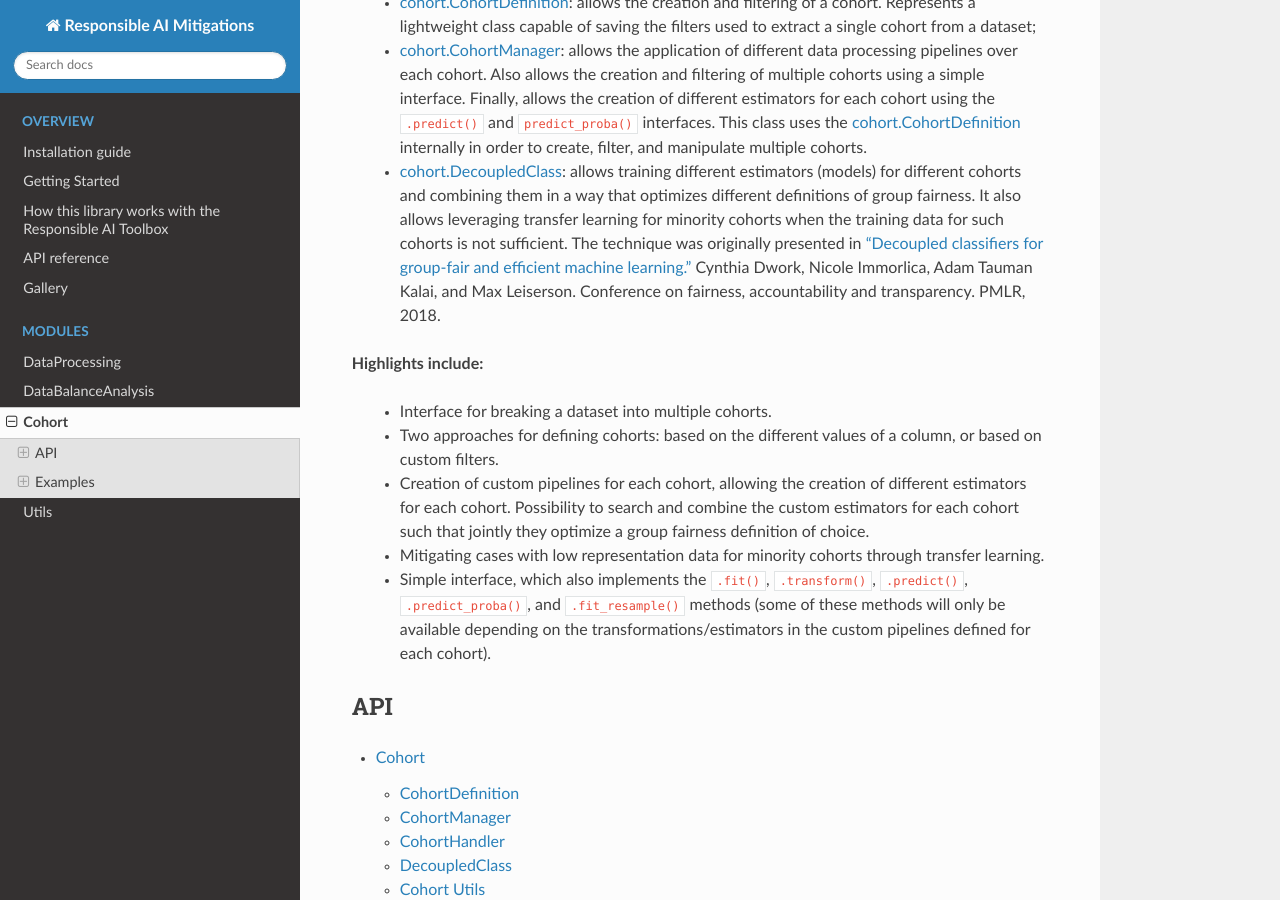
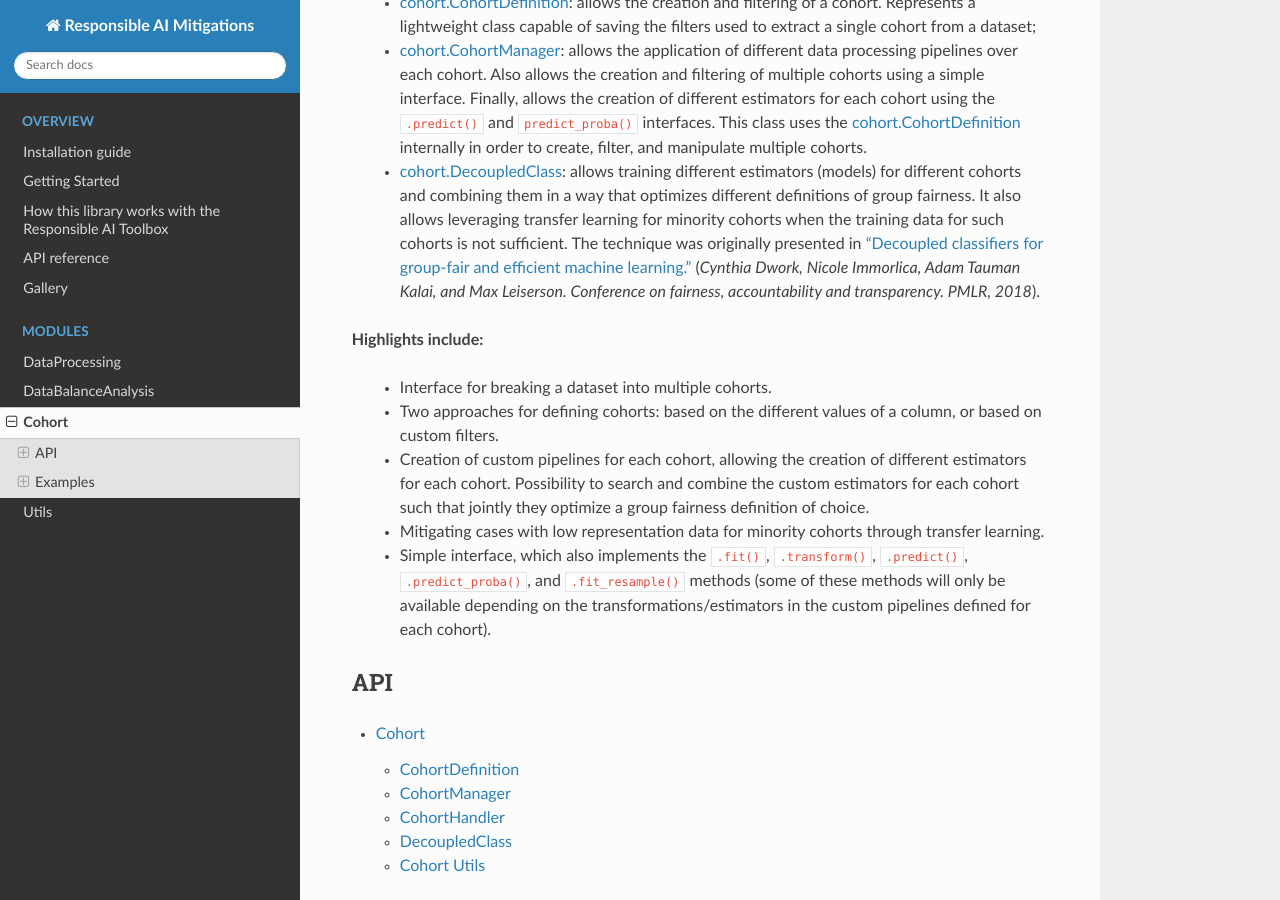
Before and after one commit to microsoft/responsible-ai-toolbox-mitigations, a Sphinx documentation site: the page built from docs/cohort/intro.rst, in a window 1280 px wide and 900 px high, scrolled down 337 px. Built offline with Sphinx 7.4.7 and the Read the Docs theme 2.0.0, drawn with Linux system fonts in a browser that asks for light colours; pages that are not in the unit, such as notebooks, are missing from menus.

```diff
--- a/docs/cohort/intro.rst
+++ b/docs/cohort/intro.rst
@@ -22,8 +22,8 @@ for a more in-depth analysis of this problem. The classes available in this modu
       leveraging transfer learning for minority cohorts when the training data for such cohorts is not sufficient.
       The technique was originally presented in `"Decoupled classifiers for group-fair and efficient machine
       learning." <https://www.microsoft.com/en-us/research/publication/decoupled-classifiers-for-group-fair-and-efficient-machine-learning/>`_
-      Cynthia Dwork, Nicole Immorlica, Adam Tauman Kalai, and Max Leiserson. Conference on fairness,
-      accountability and transparency. PMLR, 2018.
+      (*Cynthia Dwork, Nicole Immorlica, Adam Tauman Kalai, and Max Leiserson. Conference on fairness,
+      accountability and transparency. PMLR, 2018*).
 
 **Highlights include:**
 
--- a/docs/gallery.rst
+++ b/docs/gallery.rst
@@ -41,6 +41,7 @@ Cohort
    notebooks/cohort/cohort_definition
    notebooks/cohort/cohort_manager
    notebooks/cohort/cohort_manager_scenarios
+   notebooks/cohort/decoupled
 
 
 Using scikit-learn's Pipeline
@@ -90,3 +91,6 @@ Using the Cohort Module
    notebooks/cohort/case_study/case_2
    notebooks/cohort/case_study/case_3
    notebooks/cohort/case_study/integration_raiwidgets
+   notebooks/cohort/case_study/decoupled_class/case_1
+   notebooks/cohort/case_study/decoupled_class/case_2
+   notebooks/cohort/case_study/decoupled_class/case_3
--- a/docs/getting_started.rst
+++ b/docs/getting_started.rst
@@ -508,7 +508,7 @@ cohort is similar when compared to the other cohorts.
 
 This class implements techniques for learning different estimators (models) for different cohorts based on the approach
 presented in `"Decoupled classifiers for group-fair and efficient machine learning." <https://www.microsoft.com/en-us/research/publication/decoupled-classifiers-for-group-fair-and-efficient-machine-learning/>`_
-Cynthia Dwork, Nicole Immorlica, Adam Tauman Kalai, and Max Leiserson. Conference on fairness, accountability and transparency. PMLR, 2018. The approach
+(*Cynthia Dwork, Nicole Immorlica, Adam Tauman Kalai, and Max Leiserson. Conference on fairness, accountability and transparency. PMLR, 2018*). The approach
 searches and combines cohort-specific classifiers to optimize for different definitions of group fairness and can be used
 as a post-processing step on top of any model class. The current implementation in this library supports only binary
 classification and we welcome contributions that can extend these ideas for multi-class and regression problems.
--- a/docs/index.rst
+++ b/docs/index.rst
@@ -100,7 +100,7 @@ The **Cohort Manager - Scenarios and Examples** notebook, located in ``notebooks
 scenarios can be implemented through simple code snippets.
 
 Three modules for targeted error mitigation
---------------------------------
+-------------------------------------------
 
 The Responsible AI Mitigations Library consists of **three modules that work in complement** for targeting and mitigating data problems: DataProcessing and DataBalanceAnalysis.
 
--- a/docs/install_guide.rst
+++ b/docs/install_guide.rst
@@ -26,4 +26,4 @@ Alternatively, you can also clone the main branch of the `Responsible AI Mitigat
 
 .. code-block:: console
 
-    > pip install -e .
+    > pip install .
```
Also changed, not shown: README.md (+3 -0 lines), 3 other files.
